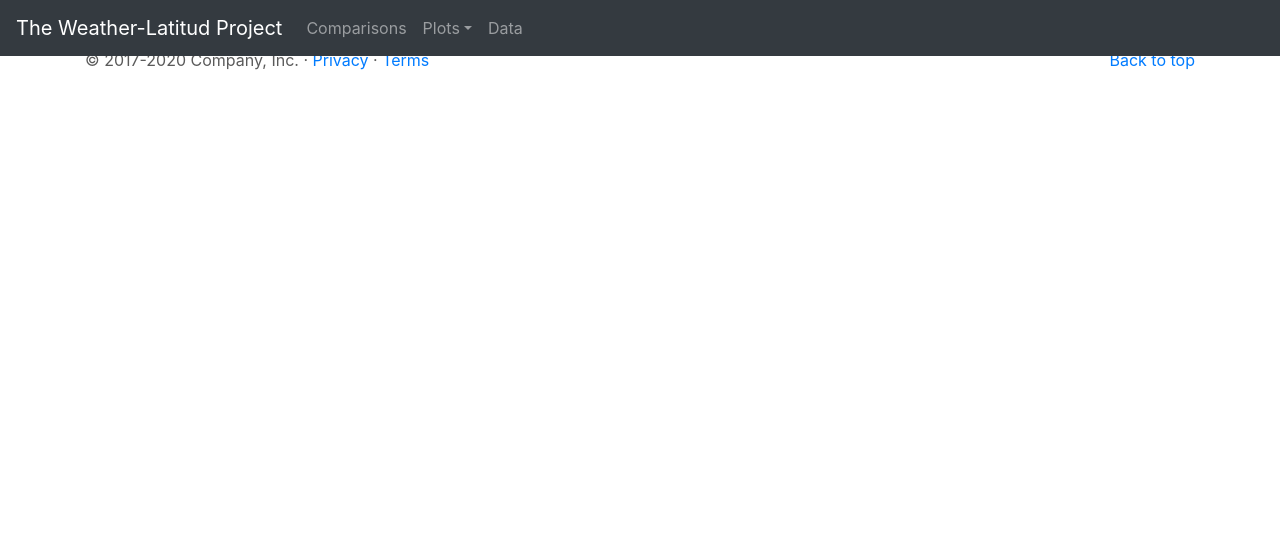
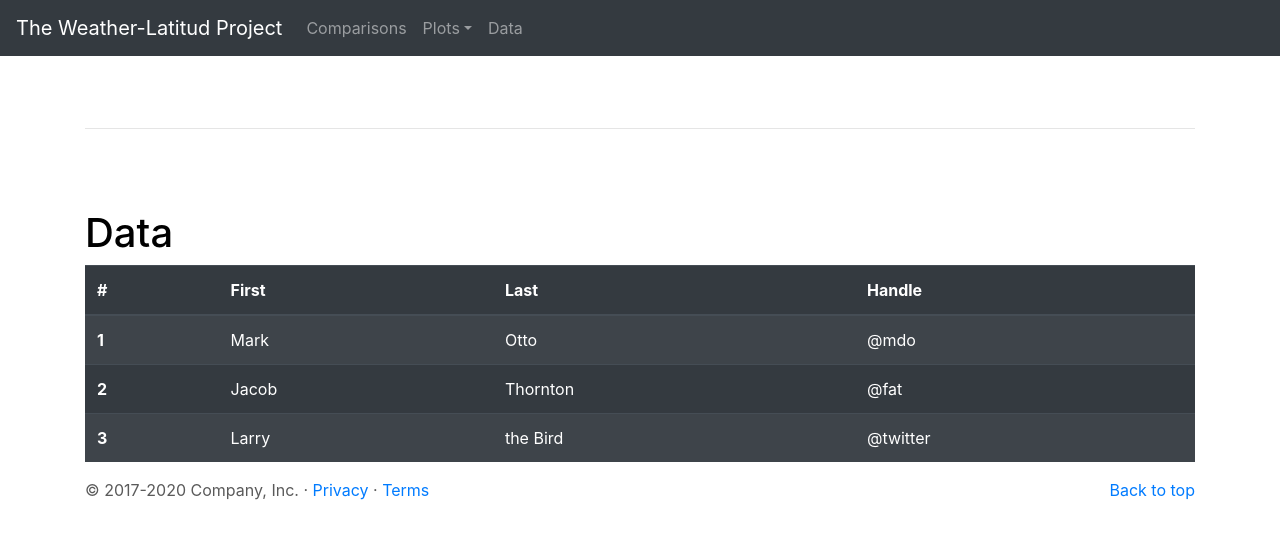
Before and after one commit to AnaKelyna/Web-Design-Challenge, a plain HTML site: page data.html in a window 1280 px wide. Drawn offline with nearby package versions, Linux system fonts and the light colour scheme; files whose address does not match are found by name.

Commit message:
Update data.html

```diff
--- a/data.html
+++ b/data.html
@@ -2,7 +2,7 @@
 <html lang="en">
 
 <head>
-    <script src="https://d3js.org/d3.v5.min.js" charset="utf-8"></script>
+    <meta charset="utf-8">
     <meta name="viewport" content="width=device-width, initial-scale=1, shrink-to-fit=no">
     <meta name="description" content="">
     <meta name="author" content="Mark Otto, Jacob Thornton, and Bootstrap contributors">
@@ -58,7 +58,7 @@
                         </div>
                     </li>
                     <li class="nav-item">
-                        <a class="nav-link" href="#">Data</a>
+                        <a class="nav-link" href="data.html">Data</a>
                     </li>
                 </ul>
             </div>
@@ -72,6 +72,38 @@
         <!-- Wrap the rest of the page in another container to center all the content. -->
 
         <div class="container marketing">
+            <hr class="featurette-divider">
+            <h1 style="color:black"> Data</h1>
+            <table class="table table-striped table-dark">
+                <thead>
+                    <tr>
+                        <th scope="col">#</th>
+                        <th scope="col">First</th>
+                        <th scope="col">Last</th>
+                        <th scope="col">Handle</th>
+                    </tr>
+                </thead>
+                <tbody>
+                    <tr>
+                        <th scope="row">1</th>
+                        <td>Mark</td>
+                        <td>Otto</td>
+                        <td>@mdo</td>
+                    </tr>
+                    <tr>
+                        <th scope="row">2</th>
+                        <td>Jacob</td>
+                        <td>Thornton</td>
+                        <td>@fat</td>
+                    </tr>
+                    <tr>
+                        <th scope="row">3</th>
+                        <td>Larry</td>
+                        <td>the Bird</td>
+                        <td>@twitter</td>
+                    </tr>
+                </tbody>
+            </table>
 
         </div>
         <!-- /.container -->
@@ -83,7 +115,6 @@
             <p>&copy; 2017-2020 Company, Inc. &middot; <a href="#">Privacy</a> &middot; <a href="#">Terms</a></p>
         </footer>
     </main>
-    <script src="js/data_table.js"></script>
     <script src="https://code.jquery.com/jquery-3.5.1.slim.min.js" integrity="sha384-DfXdz2htPH0lsSSs5nCTpuj/zy4C+OGpamoFVy38MVBnE+IbbVYUew+OrCXaRkfj" crossorigin="anonymous"></script>
     <script>
         window.jQuery || document.write('<script src="assets/js/vendor/jquery.slim.min.js"><\/script>')
```
